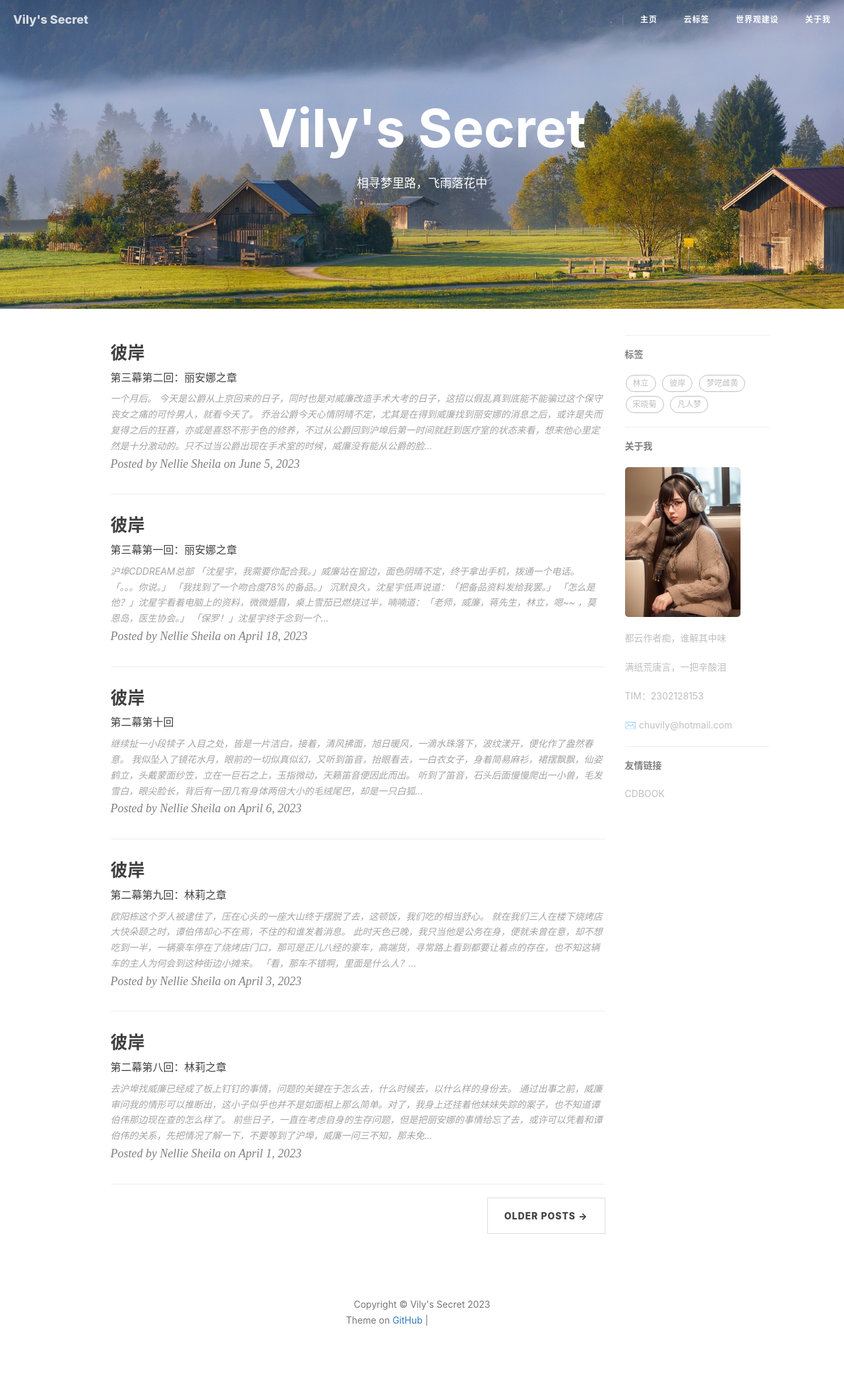
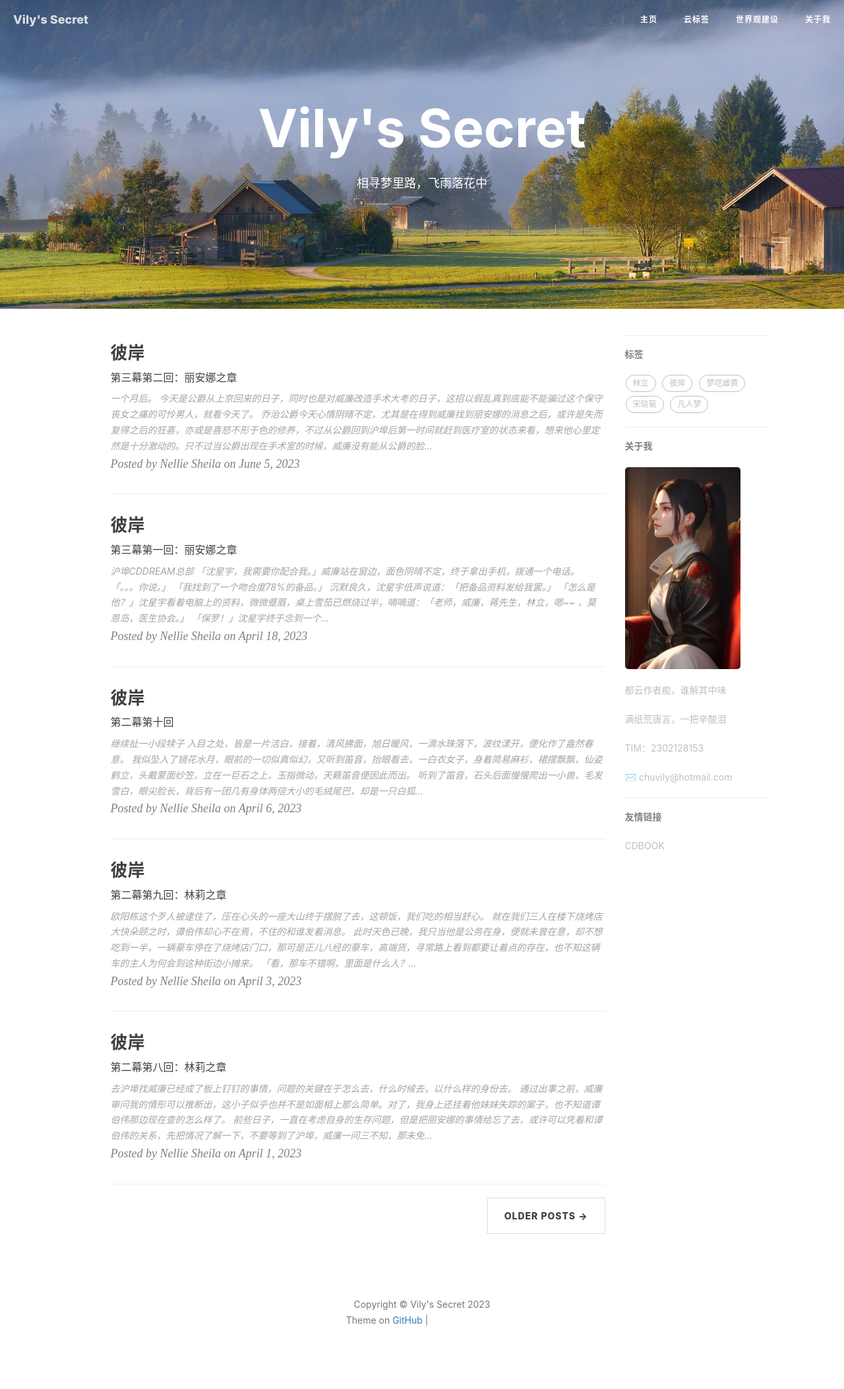
Before and after one commit to chuvily/chuvily.github.io, a Jekyll site: the page built from index.html, in a window 1280 px wide. Shown: the whole page at 66% size. Built offline with Jekyll 4.4.1, drawn with Linux system fonts in a browser that asks for light colours; nearby versions of some CDN libraries; the list of posts is cut into pages by our own code; comment, search, counter and statistics services are not loaded; grey boxes are pictures that could not be loaded.

Commit message:
upload avatar

```diff
--- a/_config.yml
+++ b/_config.yml
@@ -15,7 +15,7 @@
    <p> 都云作者痴，谁解其中味</p>
    <p> 满纸荒唐言，一把辛酸泪</p>
    <p> TIM：2302128153</p>
-sidebar-avatar: /img/about_chuvily.jpeg    # use absolute URL, seeing it's used in both `/` and `/about/`
+sidebar-avatar: /img/about_chuvily.webp    # use absolute URL, seeing it's used in both `/` and `/about/`
 
 
 
```
Also changed, not shown: files/chuvily-2.jpeg (deleted), files/chuvily.jpeg, img/about_chuvily.webp (added).
